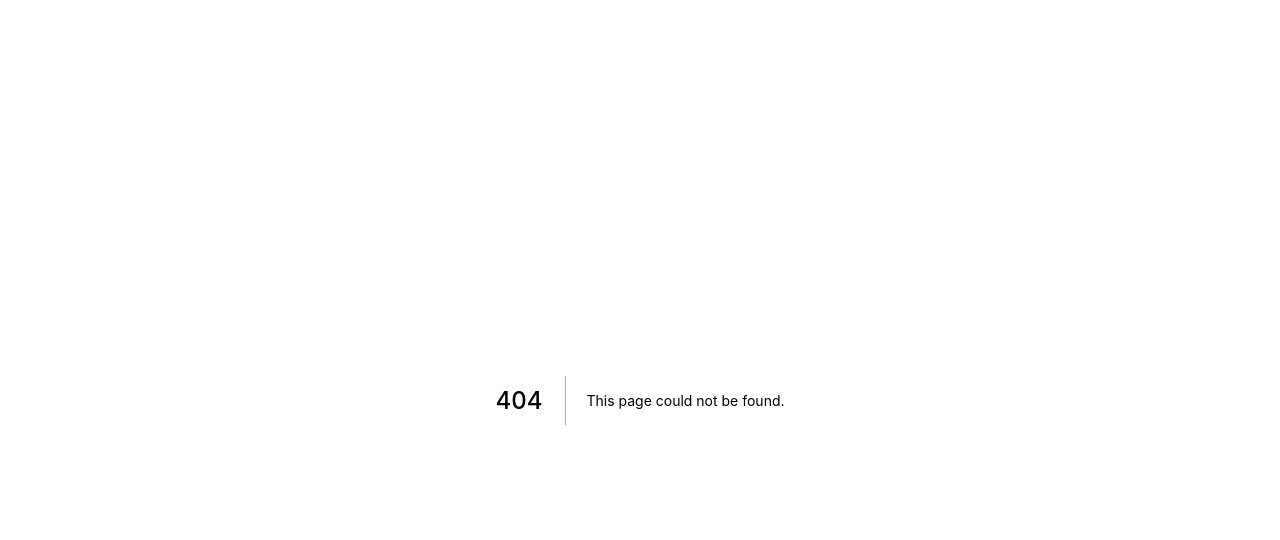
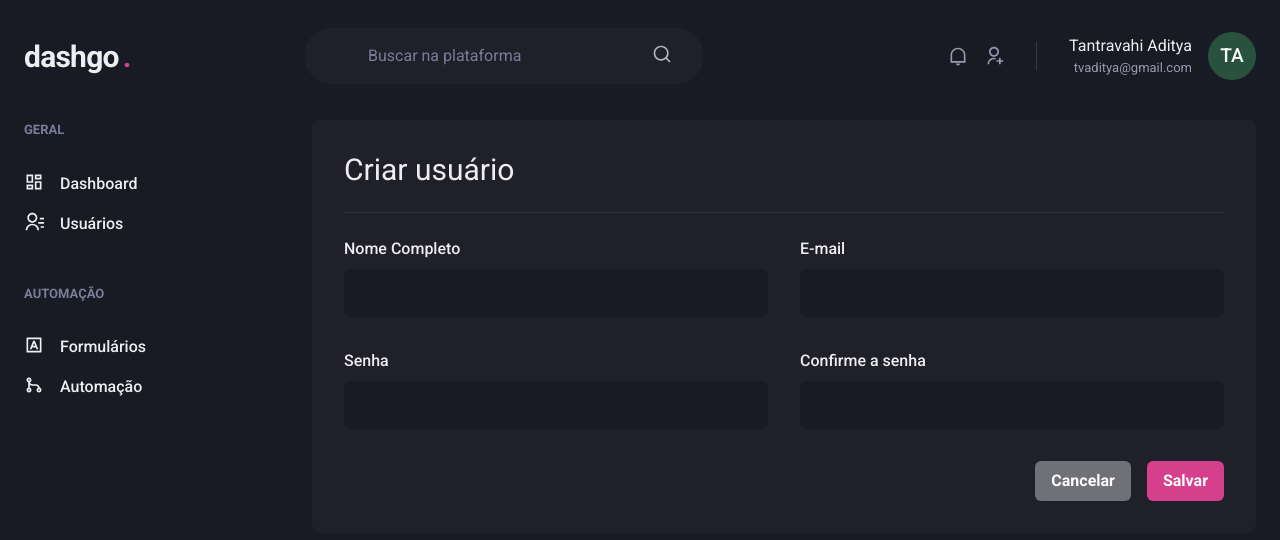
Before and after one commit to tvaditya/dashgo-react, a Next.js app: page /users/create in a window 1280 px wide. Before the commit this address had no page. Shown: the top 540 px of the page. Built offline with nearby package versions, Linux system fonts and the light colour scheme.

Commit message:
User creation form created

```diff
--- /dev/null
+++ b/src/pages/users/create.tsx
@@ -0,0 +1,35 @@
+import {Box, Divider, Flex, Heading, HStack, SimpleGrid, VStack, Button} from "@chakra-ui/react";
+import {Sidebar} from "../../components/Sidebar";
+import {Header} from "../../components/Header";
+import {Input} from "../../components/Form/Input"
+
+export default function CreateUser() {
+    return (
+        <Box>
+            <Header />
+            <Flex w={"100%"} my={"6"}  maxWidth={1480} mx={"auto"} px={"6"}>
+                <Sidebar/>
+                <Box flex={"1"} borderRadius={8} bg={"gray.800"} p={"8"}>
+                    <Heading size={"lg"} fontWeight={"normal"}>Criar usuário </Heading>
+                    <Divider my={"6"} borderColor={"gray.700"} />
+                    <VStack spacing={"8"}>
+                        <SimpleGrid minChildWidth={"240px"} spacing={"8"} w={"100%"}>
+                            <Input name={"name"} label={"Nome Completo"}/>
+                            <Input name={"email"} label={"E-mail"}/>
+                        </SimpleGrid>
+                        <SimpleGrid minChildWidth={"240px"} spacing={"8"} w={"100%"}>
+                            <Input name={"password"} type={"password"} label={"Senha"}/>
+                            <Input name={"password_confirmation"} type={"password"} label={"Confirme a senha"}/>
+                        </SimpleGrid>
+                    </VStack>
+                    <Flex mt={"8"} justify={"flex-end"}>
+                        <HStack spacing={"4"}>
+                            <Button colorScheme={"whiteAlpha"}>Cancelar</Button>
+                            <Button colorScheme={"pink"}>Salvar</Button>
+                        </HStack>
+                    </Flex>
+                </Box>
+            </Flex>
+        </Box>
+    )
+}
```
